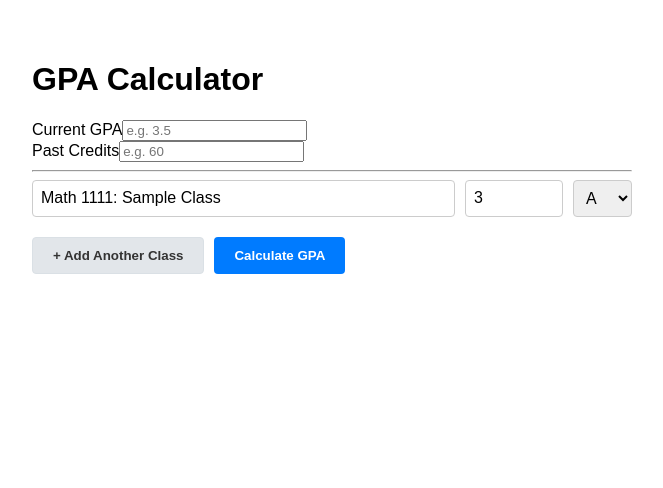
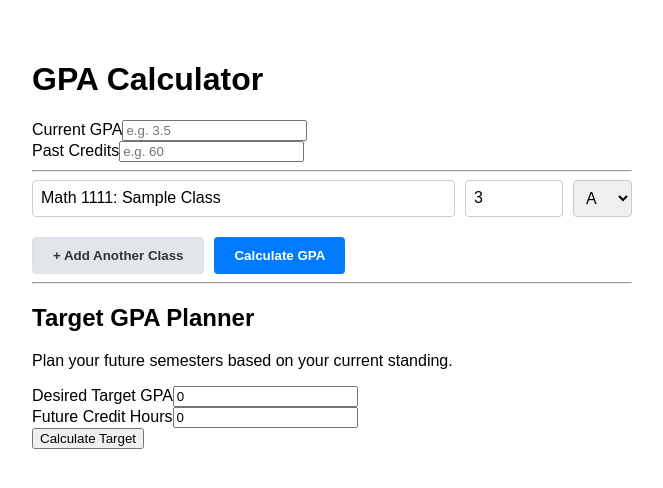
Before and after one commit to robbobthecorncob1/GpaCalculator, a React (Vite) app: page / in a window 1280 px wide. Shown: the top 488 px of the page, without its empty margins (308-971 px from the left). Built offline with nearby package versions, Linux system fonts and the light colour scheme.

Commit message:
Implemented handleCalculateTarget to calculate minimum required gpa. Updated UI to show this gpa.

```diff
--- a/src/App.tsx
+++ b/src/App.tsx
@@ -1,5 +1,5 @@
 import { useState } from 'react'
-import type { Course, GpaCalculationResponse } from './types/api'
+import type { Course, GpaCalculationResponse, TargetGpaResponse } from './types/api'
 import './App.scss';
 
 /**
@@ -11,13 +11,17 @@ function App() {
 
   const [currentGpa, setCurrentGpa] = useState<number | ''>('');
   const [pastCreditHours, setPastCredits] = useState<number | ''>('');
+  const [targetGpa, setTargetGpa] = useState<number>(0);
+  const [newCreditHours, setNewCreditHours] = useState<number>(0);
+
+  const [result, setResult] = useState<GpaCalculationResponse | null>(null);
+  const [loading, setLoading] = useState(false);
+  const [targetResponse, setTargetResponse] = useState<TargetGpaResponse | null>(null);
+  const [targetLoading, setTargetLoading] = useState<boolean>(false);
 
   const [courses, setCourses] = useState<Course[]>([
     { courseName: 'Math 1111: Sample Class', creditHours: 3, grade: 'A' }
   ]);
-
-  const [result, setResult] = useState<GpaCalculationResponse | null>(null);
-  const [loading, setLoading] = useState(false);
 
   /**
    * Adds a new, default course to the bottom of the course list.
@@ -76,6 +80,45 @@ function App() {
     }
   };
 
+  /**
+   * Submits the current GPA, target GPA, past credit hours, and future credit hours to the .NET backend to calculate the minimum required GPA.
+   * Toggles the loading state and updates the UI with the final result.
+   */
+  const handleCalculateTarget = async () => {
+    if (newCreditHours <= 0) {
+      alert("Please enter at least 1 future credit hour.");
+      return;
+    }
+
+    setTargetLoading(true);
+
+    try {
+      const response = await fetch('http://localhost:5126/api/gpa/calculate-target', {
+        method: 'POST',
+        headers: {
+          'Content-Type': 'application/json',
+        },
+        body: JSON.stringify({
+          currentGpa: currentGpa,
+          pastCreditHours: pastCreditHours,
+          targetGpa: targetGpa,
+          newCreditHours: newCreditHours
+        }),
+      });
+
+      if (response.ok) {
+        const data = await response.json();
+        setTargetResponse(data);
+      } else {
+        console.error("Failed to calculate target GPA");
+      }
+    } catch (error) {
+      console.error("Network error:", error);
+    } finally {
+      setTargetLoading(false);
+    }
+  };
+
   return (
     <div className="container">
       <h1>GPA Calculator</h1>
@@ -103,7 +146,7 @@ function App() {
         </div>
       </div>
 
-<hr />
+      <hr />
 
       {courses.map((course, index) => (
         <div key={index} className="course-row">
@@ -166,6 +209,48 @@ function App() {
           {result.message && <p>{result.message}</p>}
         </div>
       )}
+
+      <hr />
+
+      <div>
+        <h2>Target GPA Planner</h2>
+        <p>Plan your future semesters based on your current standing.</p>
+
+        <div>
+          <label>Desired Target GPA</label>
+          <input
+            type="number"
+            step="0.01"
+            value={targetGpa}
+            onChange={(e) => setTargetGpa(parseFloat(e.target.value) || 0)}
+          />
+        </div>
+
+        <div>
+          <label>Future Credit Hours</label>
+          <input
+            type="number"
+            step="0.5"
+            value={newCreditHours}
+            onChange={(e) => setNewCreditHours(parseFloat(e.target.value) || 0)}
+          />
+        </div>
+
+        <button onClick={handleCalculateTarget} disabled={targetLoading}>
+          {targetLoading ? 'Calculating...' : 'Calculate Target'}
+        </button>
+
+        {targetResponse && (
+          <div>
+              <h3>Required GPA: {targetResponse.requiredGpa}</h3>
+            <p>{targetResponse.message}</p>
+          </div>
+        )}
+      </div>
+
+
+
+
     </div>
   )
 }
```
